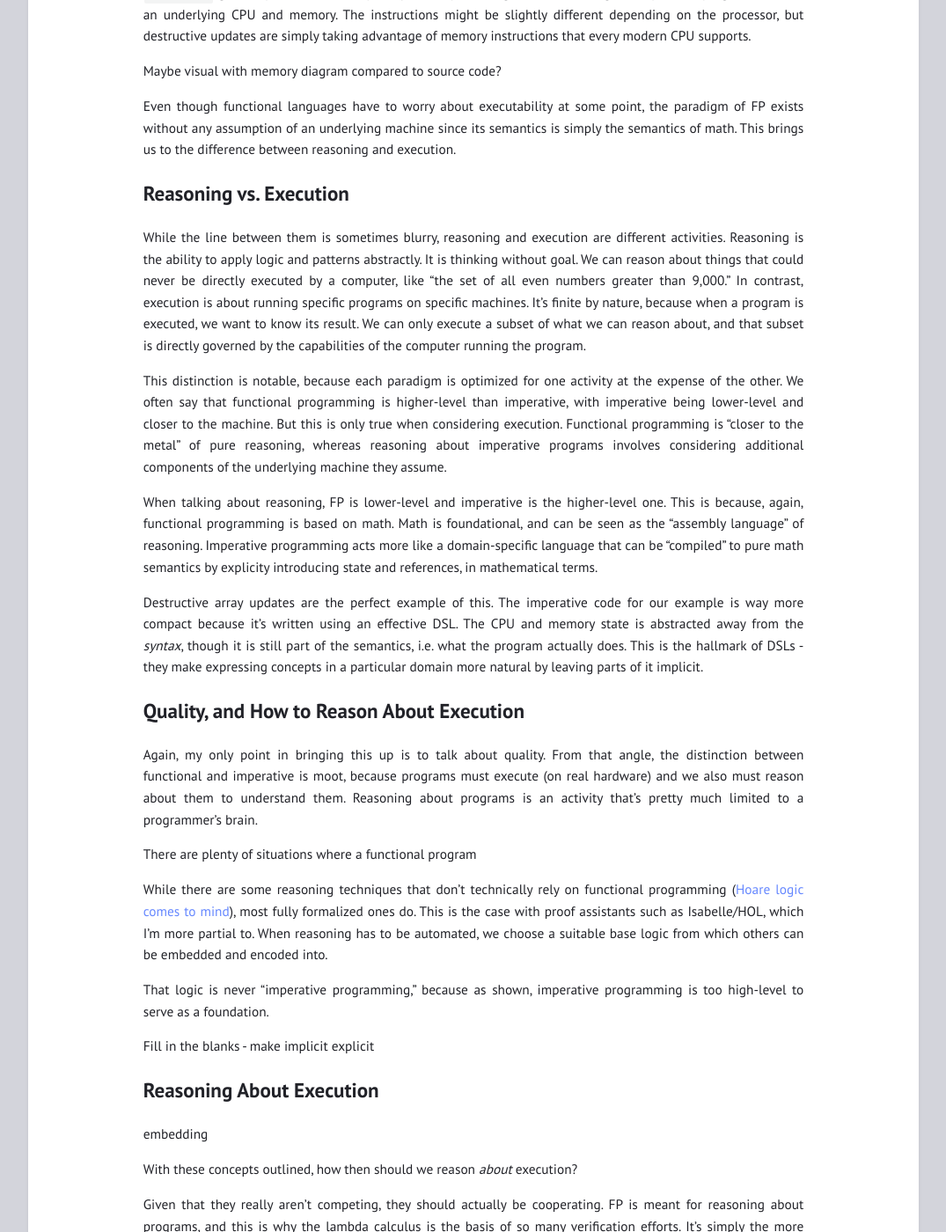
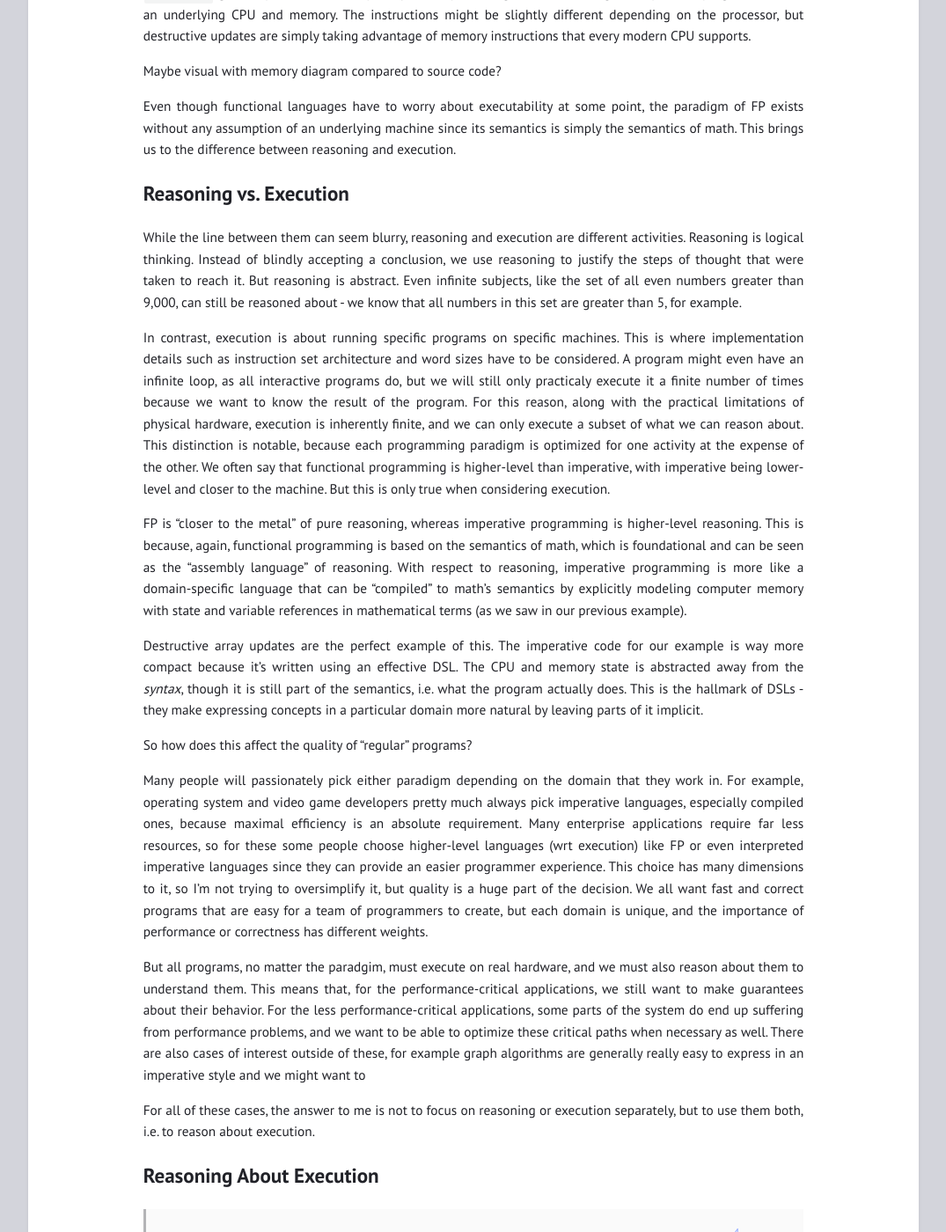
Before and after one commit to amw-zero/concerning_quality, a Jekyll site: the page built from _posts/2021-12-26-quality-and-paradigm.md, in a window 1280 px wide and 1400 px high, scrolled down 3773 px. Shown: the whole window at 88% size, without its empty margins (102-1177 px from the left). Built offline with Jekyll 4.4.1, drawn with Linux system fonts in a browser that asks for light colours; some of the changed text lies outside the part shown.

Commit message:
Rename post, with updates

````diff
--- a/_posts/2021-12-11-fp-imperative.md
+++ b/_posts/2021-12-26-quality-and-paradigm.md
@@ -13,7 +13,7 @@
 
 # Destructive Array Updates
 
-Let's use destructive array updates as a backdrop for analyzing the differences between the FP and imperative styles. We'll use C for the imperative example:
+Destructive array updates are a great backdrop for analyzing the differences between the FP and imperative styles. We'll use C for the imperative example:
 
 {% highlight c %}
 int main() {
@@ -32,7 +32,7 @@
 1. What exactly is difficult about modeling an array in FP?
 2. Why is it so convenient in an imperative language?
 
-To look into #1, here's a first attempt at modeling the above imperative code in an FP style[^fn2]:
+To look into #1, here's a first attempt at modeling the above imperative code in an FP style, in Isabelle/HOL[^fn2]:
 
 ```
 fun update :: "'a list ⇒ nat ⇒ 'a ⇒ 'a list" where
@@ -152,17 +152,46 @@
 
 # Reasoning vs. Execution
 
-While the line between them is sometimes blurry, reasoning and execution are different activities. Reasoning is the ability to apply logic and patterns abstractly. It is thinking without goal. We can reason about things that could never be directly executed by a computer, like "the set of all even numbers greater than 9,000." In contrast, execution is about running specific programs on specific machines. It's finite by nature, because when a program is executed, we want to know its result. We can only execute a subset of what we can reason about, and that subset is directly governed by the capabilities of the computer running the program.
+While the line between them can seem blurry, reasoning and execution are different activities. Reasoning is logical thinking. Instead of blindly accepting a conclusion, we use reasoning to justify the steps of thought that were taken to reach it. But reasoning is abstract. Even infinite subjects, like the set of all even numbers greater than 9,000, can still be reasoned about - we know that all numbers in this set are greater than 5, for example.
 
-This distinction is notable, because each paradigm is optimized for one activity at the expense of the other. We often say that functional programming is higher-level than imperative, with imperative being lower-level and closer to the machine. But this is only true when considering execution. Functional programming is "closer to the metal" of pure reasoning, whereas reasoning about imperative programs involves considering additional components of the underlying machine they assume.
+In contrast, execution is about running specific programs on specific machines. This is where implementation details such as instruction set architecture and word sizes have to be considered. A program might even have an infinite loop, as all interactive programs do, but we will still only practicaly execute it a finite number of times because we want to know the result of the program. For this reason, along with the practical limitations of physical hardware, execution is inherently finite, and we can only execute a subset of what we can reason about. This distinction is notable, because each programming paradigm is optimized for one activity at the expense of the other. We often say that functional programming is higher-level than imperative, with imperative being lower-level and closer to the machine. But this is only true when considering execution.
 
-When talking about reasoning, FP is lower-level and imperative is the higher-level one. This is because, again, functional programming is based on math. Math is foundational, and can be seen as the "assembly language" of reasoning. Imperative programming acts more like a domain-specific language that can be "compiled" to pure math semantics by explicity introducing state and references, in mathematical terms.
+FP is "closer to the metal" of pure reasoning, whereas imperative programming is higher-level reasoning. This is because, again, functional programming is based on the semantics of math, which is foundational and can be seen as the "assembly language" of reasoning. With respect to reasoning, imperative programming is more like a domain-specific language that can be "compiled" to math's semantics by explicitly modeling computer memory with state and variable references in mathematical terms (as we saw in our previous example).
 
 Destructive array updates are the perfect example of this. The imperative code for our example is way more compact because it's written using an effective DSL. The CPU and memory state is abstracted away from the _syntax_, though it is still part of the semantics, i.e. what the program actually does. This is the hallmark of DSLs - they make expressing concepts in a particular domain more natural by leaving parts of it implicit.
 
-# Quality, and How to Reason About Execution
+So how does this affect the quality of "regular" programs?
 
-Again, my only point in bringing this up is to talk about quality. From that angle, the distinction between functional and imperative is moot, because programs must execute (on real hardware) and we also must reason about them to understand them. Reasoning about programs is an activity that's pretty much limited to a programmer's brain.
+Many people will passionately pick either paradigm depending on the domain that they work in. For example, operating system and video game developers pretty much always pick imperative languages, especially compiled ones, because maximal efficiency is an absolute requirement. Many enterprise applications require far less resources, so for these some people choose higher-level languages (wrt execution) like FP or even interpreted imperative languages since they can provide an easier programmer experience. This choice has many dimensions to it, so I'm not trying to oversimplify it, but quality is a huge part of the decision. We all want fast and correct programs that are easy for a team of programmers to create, but each domain is unique, and the importance of performance or correctness has different weights.
+
+But all programs, no matter the paradgim, must execute on real hardware, and we must also reason about them to understand them. This means that, for the performance-critical applications, we still want to make guarantees about their behavior. For the less performance-critical applications, some parts of the system do end up suffering from performance problems, and we want to be able to optimize these critical paths when necessary as well. There are also cases of interest outside of these, for example graph algorithms are generally really easy to express in an imperative style and we might want to
+
+For all of these cases, the answer to me is not to focus on reasoning or execution separately, but to use them both, i.e. to reason about execution.
+
+# Reasoning About Execution
+
+> Before software can be formally reasoned about, it must first be represented in some form of logic.[^fn5]
+
+Reasoning about software is thinking about how it will execute at runtime. As programmers, this is our primary job, trying to understand all of the possible executions that can happen. We want to be able to confidently make statements like "an array is never accessed outside of its bounds,"[^fn6] which is not always immediately obvious when the index is a dynamic value. Rather than work out a lengthy example, I just want to talk about a simple one since it involves a number of interesting techniques. Sticking with our destructive array update example from earlier,
+
+
+```
+theorem
+  "valid
+    (λs. is_valid_w32 s a)
+    (update_arr' a v)
+    (λrv s. is_valid_w32 s a ∧
+      s[ptr_add a 1] = v)"
+  unfolding update_arr'_def
+  apply(wp)
+  apply(auto simp: fun_upd_def)
+  done
+end
+```
+
+garbage collector that handles memory management.A big example of that is garbage collection.
+
+Reasoning about programs is an activity that's limited to a programmer's brain.
 
 There are plenty of situations where a functional program
 
@@ -185,6 +214,12 @@
 Proof assistants. bla bla.
 
 # Thoughts
+
+Again, my only point in bringing this up is to talk about quality. From that angle, the distinction between functional and imperative is moot, because programs must execute on real hardware, and we also must reason about them to understand them. We don't like to think about the bits and bytes of machines, but at some point those details tend to poke through whatever abstraction we create while trying to hide them. Take tail-recursion - recursion is the way to iterate in FP, and the immediate problem it causes is that it requires keeping the function stack state around throughout the entire recursion. If the recursion depth / number of iterations is large, the program runs out of stack space, i.e. a stack overflow occurs.
+
+We've known about this since the lat 70s, so FP languages generally know how to optimize a program in tail-recursive form so that the actual machine code run is the same as an imperative loop.
+
+ As we said earlier, functional programs are higher-level from an execution perspective, but the only way for them to be practically usable is to use garbage collection and tail-recursion.
 
 Thinking about example using AutoCorres: https://www.mail-archive.com/devel@sel4.systems/msg02412.html. MLton compiler not installing though.
 
@@ -268,6 +303,8 @@
 
 However, FP is often fiercely touted as directly leading to software of higher quality, and the oppsite is From that angle, it's worth talking about. Proponents of FP claim that the very act of using an FP design or language can get rid of whole classes of bugs. Its detractors scorn it or laugh it off as silly. When something keeps coming back though, I believe that's simply proof that there is something there, whether or not we understand it. Human intuition is like a statistical engine - while it can be wrong, it can also be right.
 
+possible footnote: You could then search for advice on how to fix a stack overflow on Stack Overflow.
+
 ---
 [^fn1]: We'll leave out other paradigms from this discussion, such as logic programming, acknowledging that FP and imperative aren't the only possible programming paradigms.
 
@@ -276,3 +313,7 @@
 [^fn3]: Compiled with `clang -S` on an M1 Macbook
 
 [^fn4]: Here, I'm saying that math is a superset of logic for convenience. The difference has been debated [for quite some time](https://www.memoriapress.com/articles/logic-not-math/), but since math requires logical reasoning in the form of proofs it's simpler to refer to math instead of always saying "math and logic." I acknowledge this might be heretical.
+
+[^fn5]: From [Automated proof-producing abstraction of C code](https://unsworks.unsw.edu.au/fapi/datastream/unsworks:13743/SOURCE02?view=true), David Greenaway's PhD's thesis.
+
+[^fn6]: This is something that some dependently typed languages can check at compile-time which is certainly an interesting path to continue to research. It's not a silver bullet either, though, because of practical limitations of what types can be expressed and checked. This tends to come down to a matter of taste, and for me, the jury is still out on the practical utility of dependently typed languages, even though some amazing work has been done in that area. Suffice it to say, formal reasoning and verification can be done absolutely be done without them.
````
